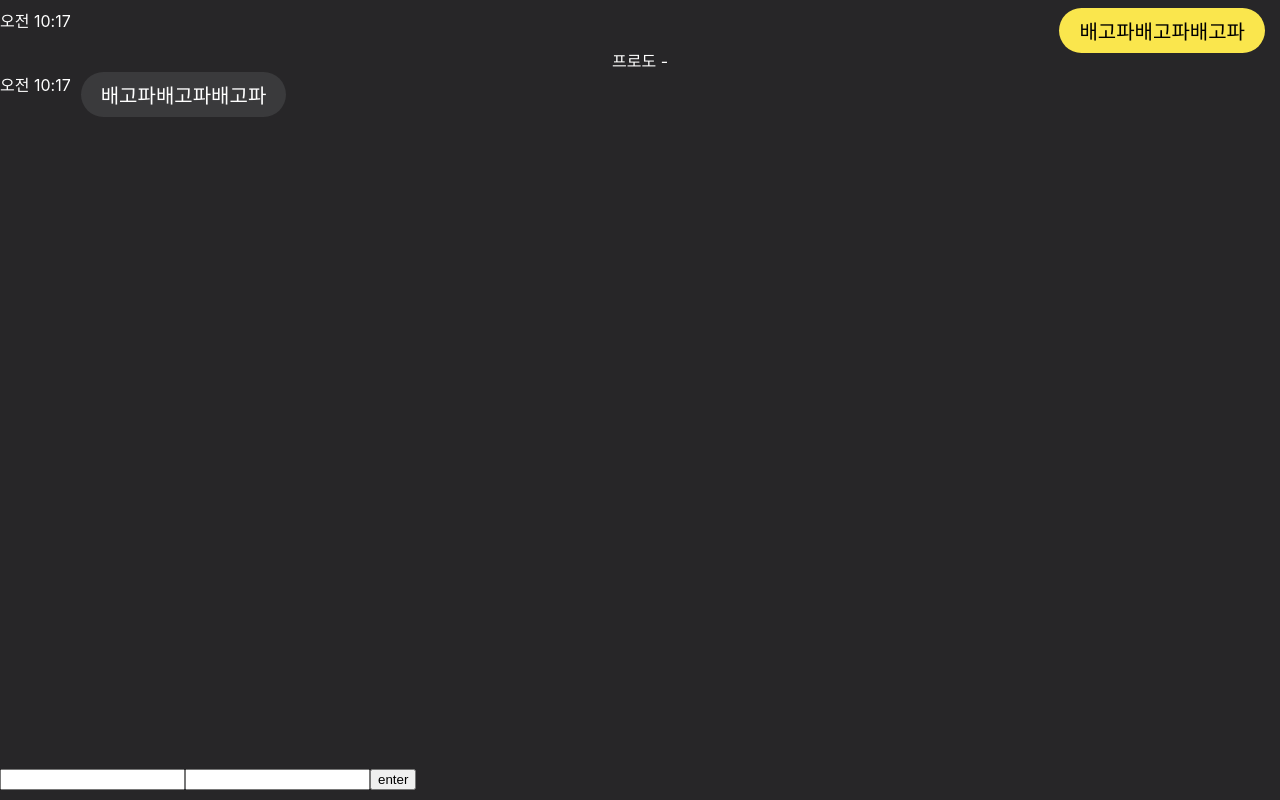
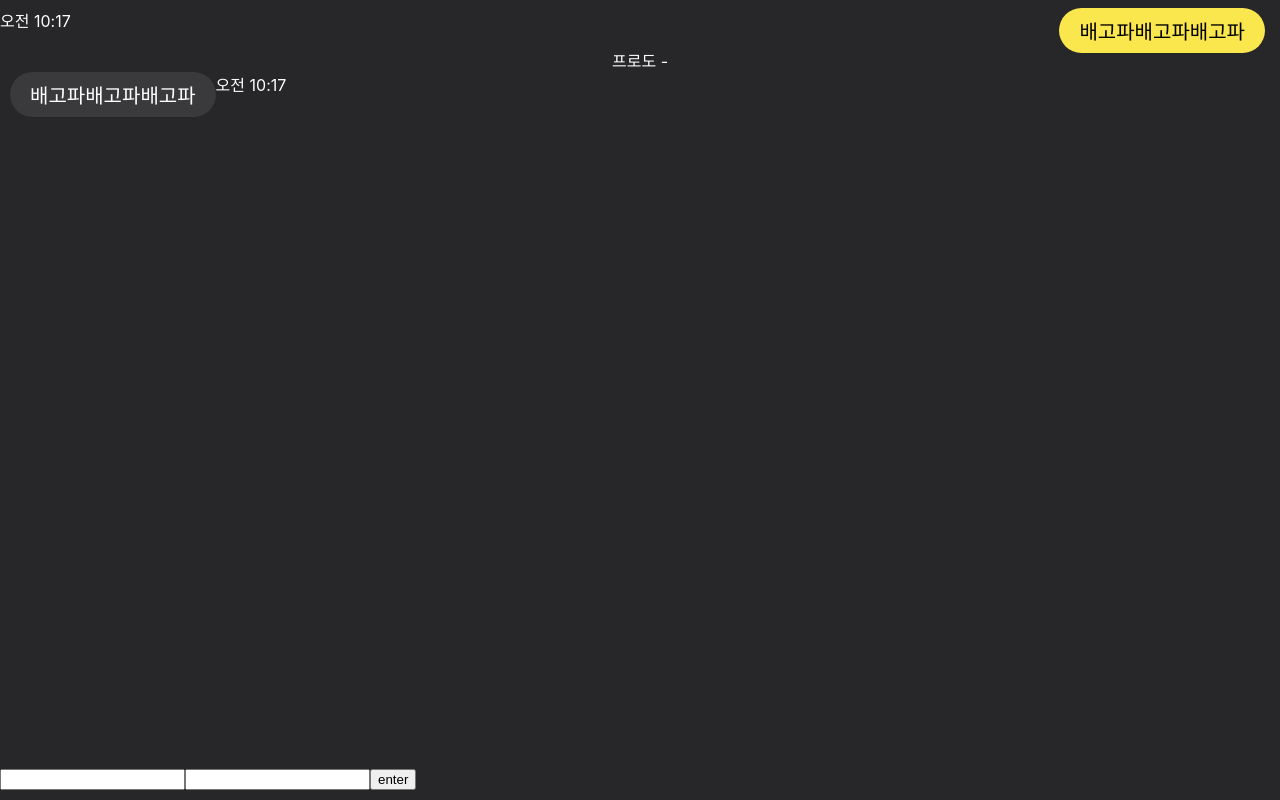
Before and after one commit to dogFootLog/kajjao-talk, a React (Create React App) app: page / in a window 1280 px wide. Built offline with nearby package versions, Linux system fonts and the light colour scheme.

Commit message:
[220613] nth-child css 적용 시도

```diff
--- a/src/components/balloons/Balloons.css
+++ b/src/components/balloons/Balloons.css
@@ -17,6 +17,14 @@
 
 .span-wrap {
   display: flex;
+}
+
+.balloon-comp:nth-child(1) {
+  order: 2;
+}
+
+.balloon-comp:nth-child(2) {
+  order: 1;
 }
 
 .balloon-sender {
--- a/src/components/balloons/Balloons.tsx
+++ b/src/components/balloons/Balloons.tsx
@@ -13,10 +13,14 @@ const Balloon = ({ sender, time, children, showSender }: ballonProps) => (
       <div className="balloon-sender">{`${sender} - `}</div>
     )}
     <div className={`span-wrap ${sender === 'me-wrap' ? 'me' : 'other-wrap'}`}>
-      <span className="balloon-time">{time}</span>
-      <span className={`balloon-child ${sender === 'me' ? 'me' : 'other'}`}>
+      <div className="balloon-time balloon-comp">{time}</div>
+      <div
+        className={`balloon-child balloon-comp ${
+          sender === 'me' ? 'me' : 'other'
+        }`}
+      >
         {children}
-      </span>
+      </div>
     </div>
   </div>
 );
```
